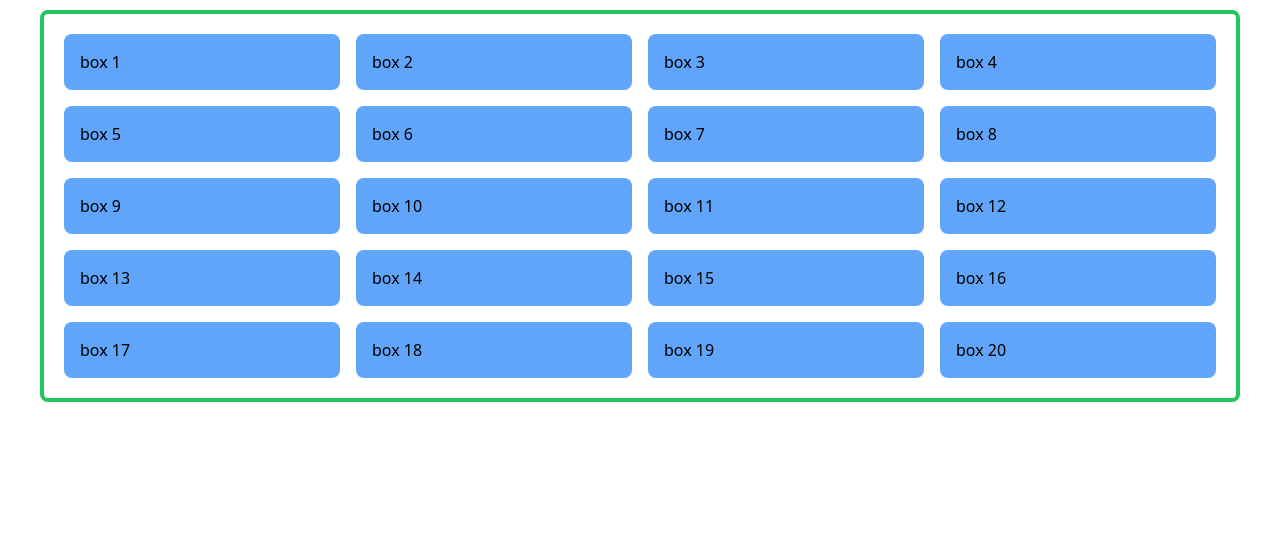
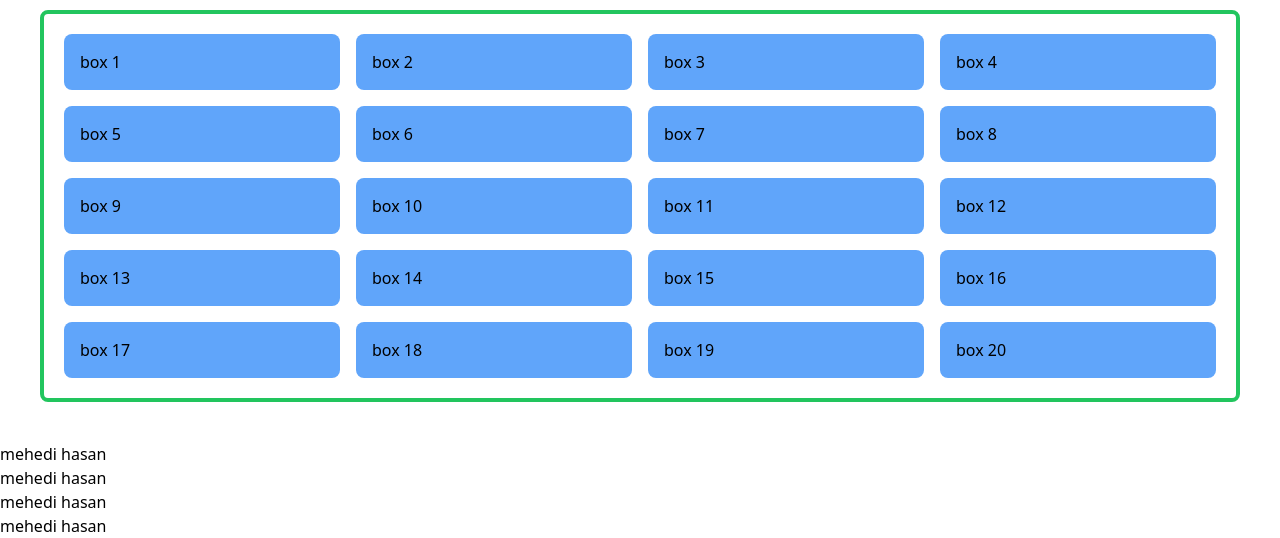
Before and after one commit to mhedi-hasan/tailwind-practices, a plain HTML site: page Explore Tailwind CSS/index.html in a window 1280 px wide. Shown: the part 566-1104 px from the top of the page. Before the commit the page ends 1008 px from the top, so only its background shows below. Drawn offline with nearby package versions, Linux system fonts and the light colour scheme.

Commit message:
second commid addeds

```diff
--- a/Explore Tailwind CSS/index.html
+++ b/Explore Tailwind CSS/index.html
@@ -38,5 +38,9 @@
         <div class="bg-blue-400 p-4 rounded-lg">box 19</div>
         <div class="bg-blue-400 p-4 rounded-lg">box 20</div>
     </div>
+    <h1>mehedi hasan</h1>
+    <h1>mehedi hasan</h1>
+    <h1>mehedi hasan</h1>
+    <h1>mehedi hasan</h1>
 </body>
 </html>
```
